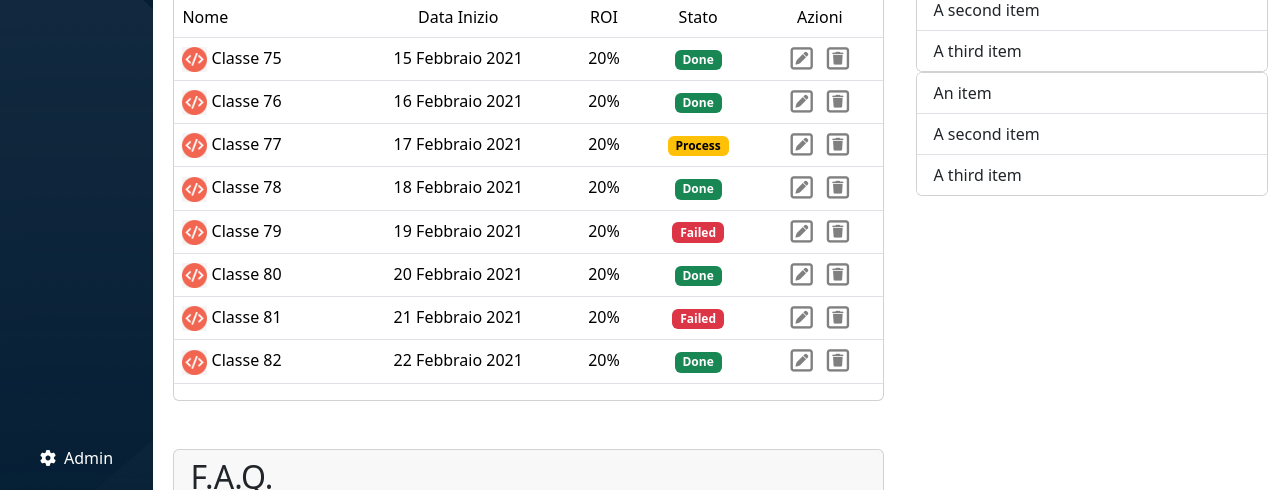
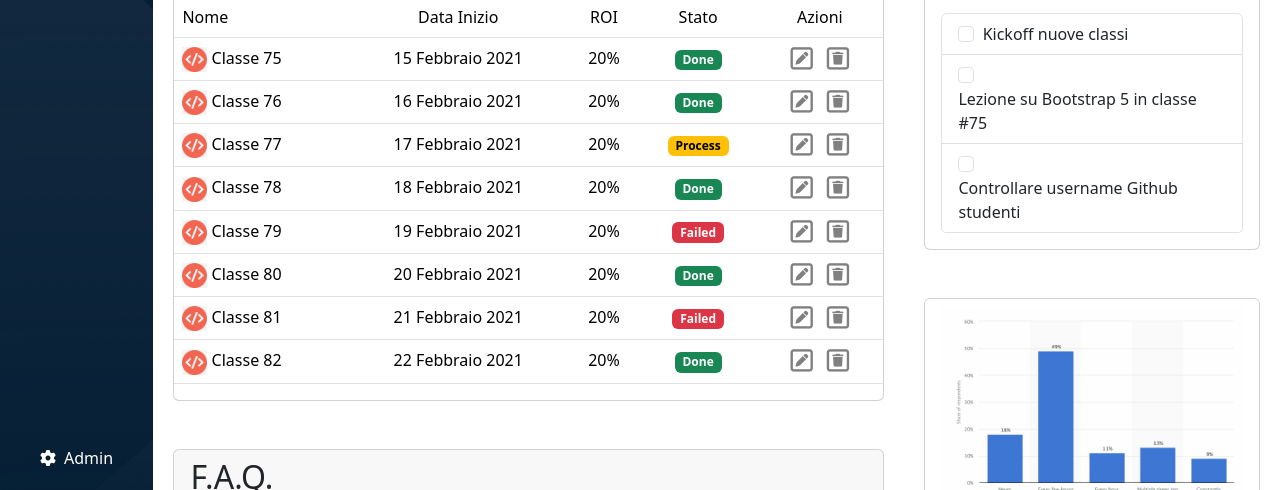
Before and after one commit to gabrielebottari/html-css-bootstrap-dashboard, a plain HTML site: page index.html in a window 1280 px wide. Shown: the part 310-800 px from the top of the page. Drawn offline with nearby package versions, Linux system fonts and the light colour scheme.

Commit message:
ADD stat section

```diff
--- a/css/style.css
+++ b/css/style.css
@@ -1,18 +1,11 @@
 /*
     RESET
 */
-
-* {
-    margin: 0;
-    padding: 0;
-    box-sizing: border-box;
-}
 
 :root {
     --night-blue: #051E34;
     --dark-blue: #165BBA;
 }
-
 
 /*
     GENERAL
@@ -21,7 +14,6 @@
 html {
     font-family: Arial, Helvetica, sans-serif;
 }
-
 
 /*
     HEADER
@@ -75,7 +67,6 @@ header {
 .main_content {
     height: calc(100vh - 60px);
     overflow: auto;
-    padding-bottom: 50px;
 }
 
 tr img {
@@ -90,7 +81,6 @@ tr img {
 th {
     text-align: left;
 }
-
 
 /*
     RESPONSIVE
@@ -139,7 +129,6 @@ th {
         display: none;
     }
 
-
 }
 
 /* SMARTPHONE */
--- a/index.html
+++ b/index.html
@@ -382,22 +382,37 @@
                                 </div>
 
                                 <div class="col-12 col-md-4">
-                                    <div class="card">
+                                    <div class="card mx-2 my-5">
                                         <div class="card-header">
                                     <h2>To Do</h2>
                                         </div>
-                                        <ul class="list-group list-group-flush">
-                                          <li class="list-group-item">An item</li>
-                                          <li class="list-group-item">A second item</li>
-                                          <li class="list-group-item">A third item</li>
-                                        </ul>
+                                        <ul class="list-group p-3">
+                                            <li class="list-group-item">
+                                              <input class="form-check-input me-1" type="checkbox" value="" id="firstCheckbox">
+                                              <label class="form-check-label" for="firstCheckbox">Kickoff nuove classi</label>
+                                            </li>
+                                            <li class="list-group-item">
+                                              <input class="form-check-input me-1" type="checkbox" value="" id="secondCheckbox">
+                                              <label class="form-check-label" for="secondCheckbox">Lezione su Bootstrap 5 in classe #75</label>
+                                            </li>
+                                            <li class="list-group-item">
+                                              <input class="form-check-input me-1" type="checkbox" value="" id="thirdCheckbox">
+                                              <label class="form-check-label" for="thirdCheckbox">Controllare username Github studenti</label>
+                                            </li>
+                                          </ul>
                                     </div>
 
-                                    <div class="card">
+                                    <div class="card mx-2 my-5">
                                         <ul class="list-group list-group-flush">
-                                          <li class="list-group-item">An item</li>
-                                          <li class="list-group-item">A second item</li>
-                                          <li class="list-group-item">A third item</li>
+                                          <li class="list-group-item">
+                                            <img class="img-fluid" src="./img/stats.jpeg" alt="">
+                                            <h3>Utenti attivi</h3>
+                                            <p>lista utenti attivi nell'ultimo mese</p>
+                                          </li>
+                                          <li class="list-group-item">Gennaio: 1200</li>
+                                          <li class="list-group-item">Febbraio: 800</li>
+                                          <li class="list-group-item">Marzo: 1500</li>
+                                          <li class="list-group-item"><a href="#">Visualizza report approfondito</a></li>
                                         </ul>
                                     </div>
 
```
